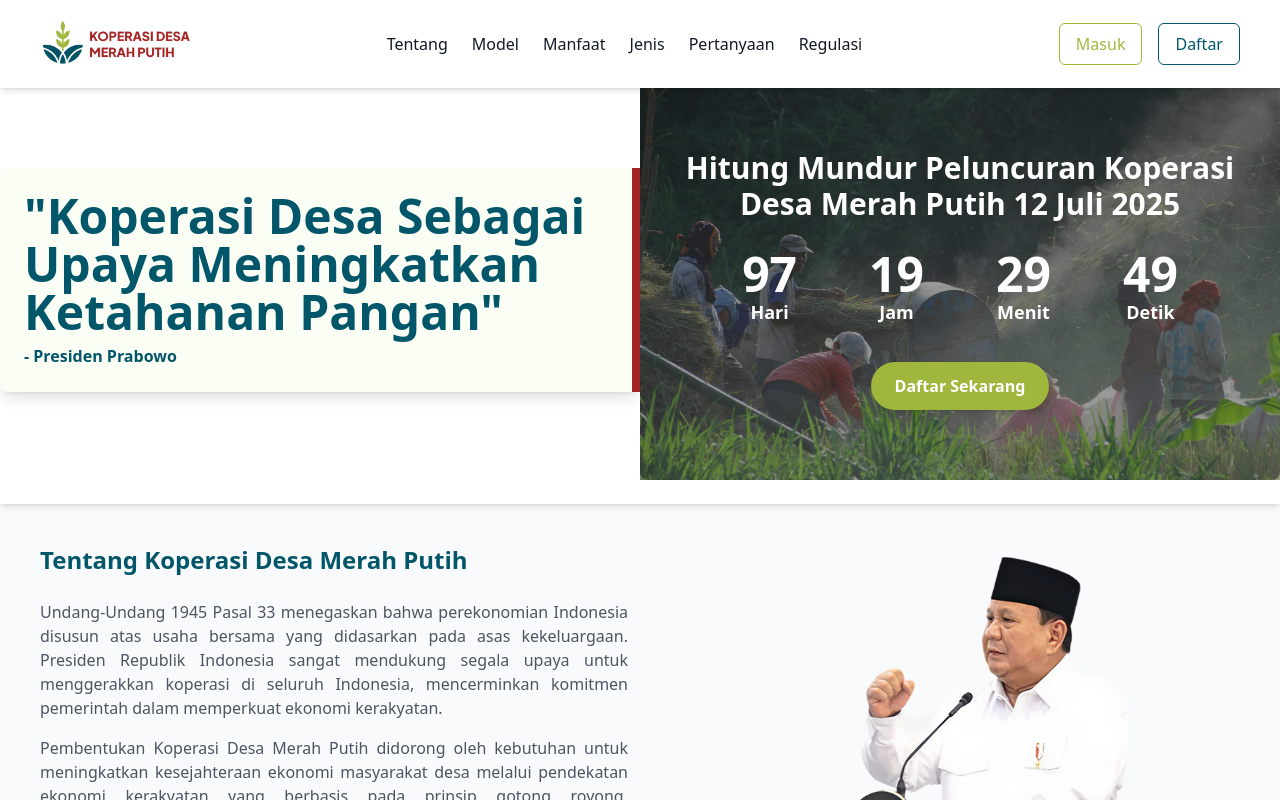
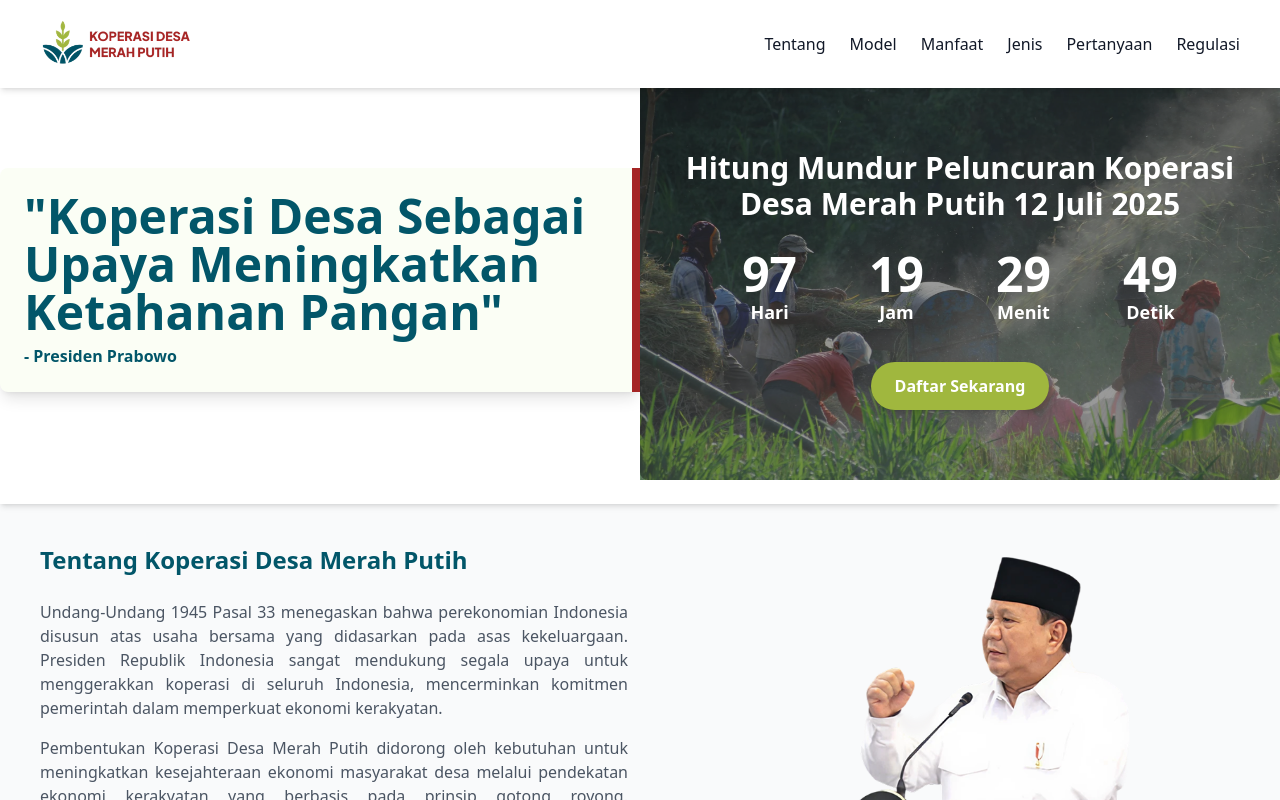
Before and after one commit to kop-go-id/kopdes-merah-putih, a Next.js app in the folder frontend/: page / in a window 1280 px wide. Shown: the top 800 px of the page. Built offline with nearby package versions, Linux system fonts and the light colour scheme.

Commit message:
Remove top-right login CTA in Navbar js

```diff
--- a/frontend/src/components/Navbar.js
+++ b/frontend/src/components/Navbar.js
@@ -5,6 +5,16 @@
 
 const Navbar = () => {
   const [isOpen, setIsOpen] = useState(false);
+
+  const navItems = [
+    { name: "Tentang", link: "about" },
+    { name: "Model", link: "model" },
+    { name: "Manfaat", link: "benefit" },
+    { name: "Jenis", link: "type" },
+    { name: "Pertanyaan", link: "faq" },
+    { name: "Regulasi", link: "regulation" },
+  ];
+
   return (
     <div>
       <nav className="fixed top-0 left-0 w-full bg-white shadow-md p-4 z-50">
@@ -23,16 +33,9 @@
             </Link>
           </div>
 
-        {/* Desktop Menu */}
-        <div className="hidden lg:flex justify-center space-x-6 items-center">
-          {[
-            {name: "Tentang", link: "about"},
-            {name: "Model", link: "model"},
-            {name: "Manfaat", link: "benefit"},
-            {name: "Jenis", link: "type"},
-            {name: "Pertanyaan", link: "faq"},
-            {name: "Regulasi", link: "regulation"},
-          ].map((item, index) => (
+          {/* Desktop Menu di pojok kanan */}
+          <div className="hidden lg:flex justify-end items-center space-x-6">
+            {navItems.map((item, index) => (
               <Link
                 key={index}
                 href={`#${item.link.toLowerCase()}`}
@@ -43,23 +46,7 @@
             ))}
           </div>
 
-        {/* Desktop Buttons */}
-        <div className="hidden lg:flex space-x-4">
-          <Link
-            href="/masuk"
-            className="text-[#a0b73e] border border-[#a0b73e] px-4 py-2 rounded-md hover:bg-[#a0b73e] hover:text-white transition-colors"
-          >
-            Masuk
-          </Link>
-          <Link
-            href="/daftar/daftar-baru"
-            className="text-[#025669] border border-[#025669] px-4 py-2 rounded-md hover:bg-[#025669] hover:text-white transition-colors"
-          >
-            Daftar
-          </Link>
-        </div>
-
-        {/* Hamburger Menu */}
+          {/* Hamburger Icon */}
           <button
             className="lg:hidden text-gray-900"
             onClick={() => setIsOpen(!isOpen)}
@@ -68,41 +55,20 @@
           </button>
         </div>
 
-      {/* Mobile & Tablet Menu */}
+        {/* Mobile Menu */}
         {isOpen && (
           <div className="lg:hidden absolute top-16 left-0 w-full bg-white shadow-md transition-all duration-300 ease-in-out">
             <div className="flex flex-col items-center space-y-4 py-4">
-            {[
-              "Tentang",
-              "Model",
-              "Manfaat",
-              "Jenis",
-              "Pertanyaan",
-              "Regulasi",
-            ].map((item, index) => (
+              {navItems.map((item, index) => (
                 <Link
                   key={index}
-                href={`#${item.toLowerCase()}`}
+                  href={`#${item.link.toLowerCase()}`}
                   className="text-md text-gray-900 hover:text-[#A0B73E] transition-colors"
                   onClick={() => setIsOpen(false)}
                 >
-                {item}
+                  {item.name}
                 </Link>
               ))}
-            <div className="flex flex-col space-y-2 w-full px-6">
-              <Link
-                href="/masuk"
-                className="text-[#a0b73e] border border-[#a0b73e] px-4 py-2 rounded-md text-center hover:bg-[#a0b73e] hover:text-white transition-colors"
-              >
-                Masuk
-              </Link>
-              <Link
-                href="/daftar"
-                className="text-[#025669] border border-[#025669] px-4 py-2 rounded-md text-center hover:bg-[#025669] hover:text-white transition-colors"
-              >
-                Daftar
-              </Link>
-            </div>
             </div>
           </div>
         )}
```
Lines whose indentation alone changed are shown as unchanged.
